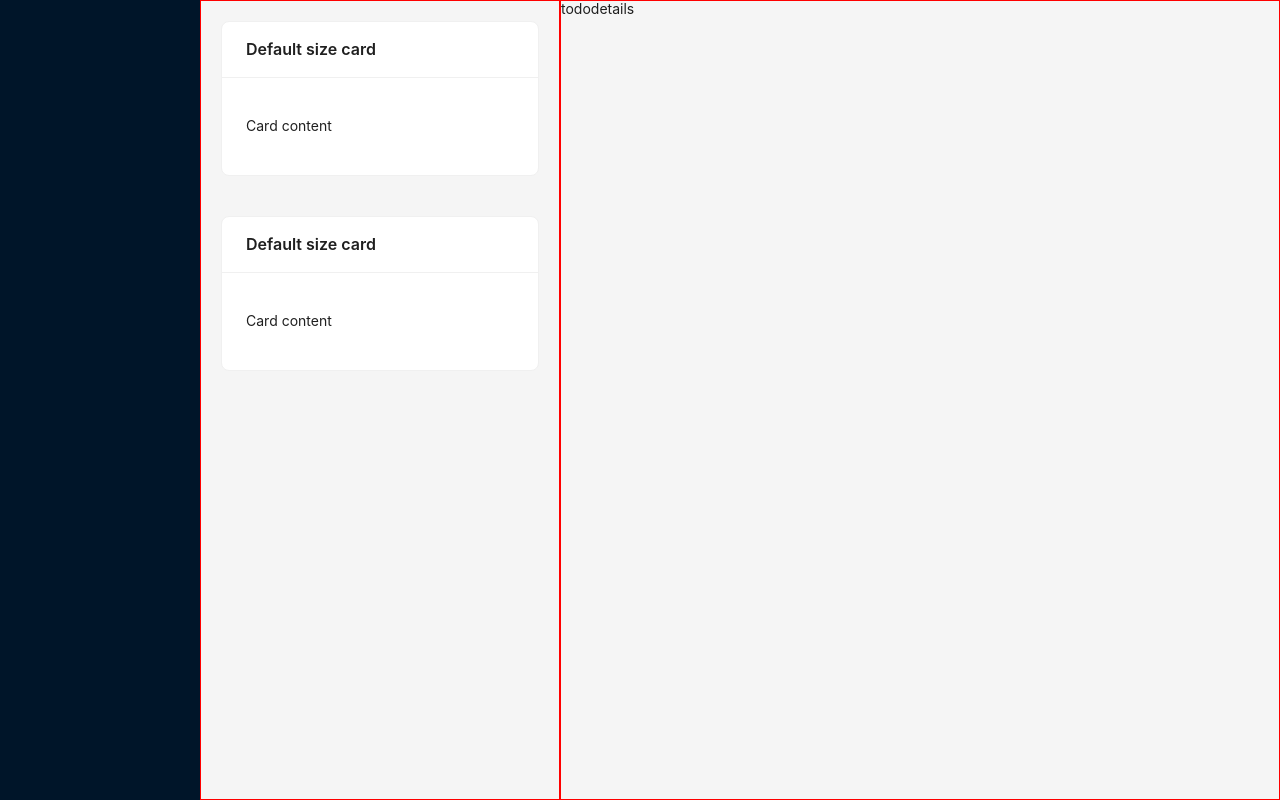
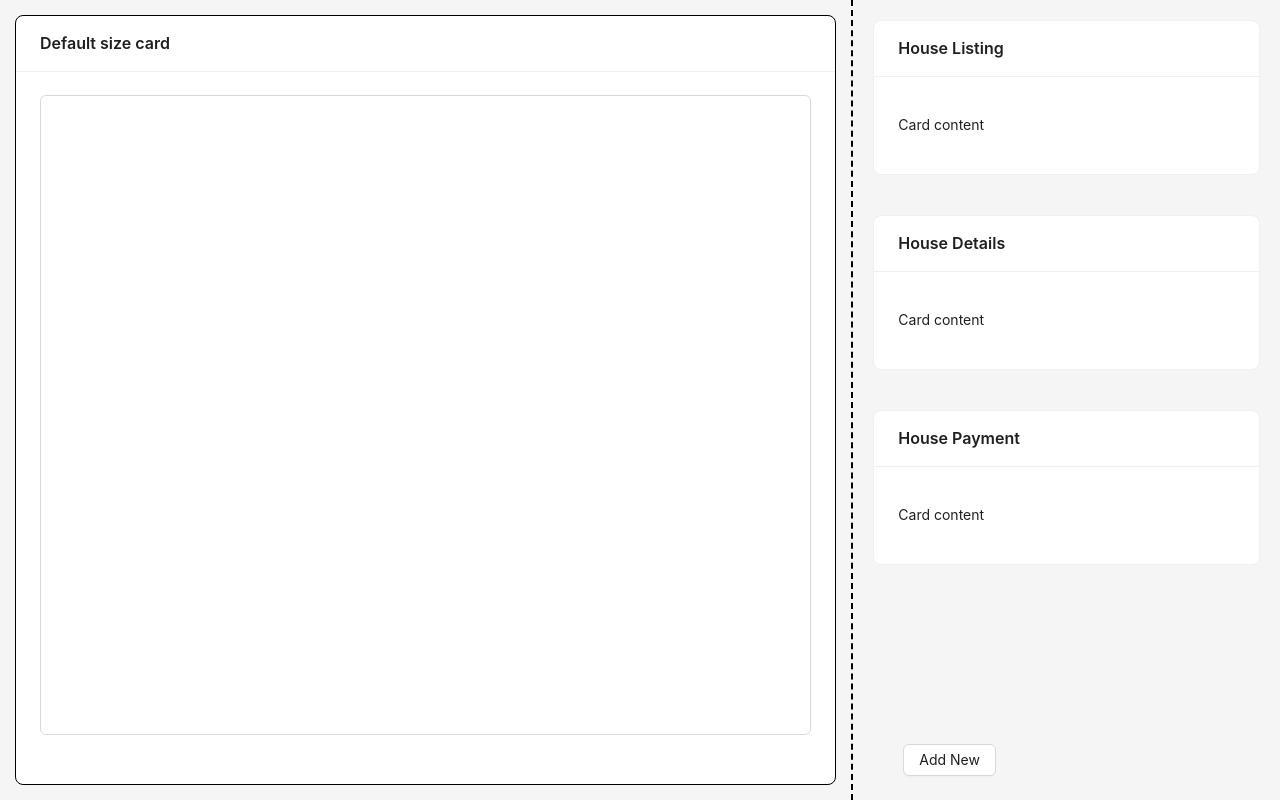
Before and after one commit to guowei42/todo-app, a React (Vite) app: page / in a window 1280 px wide. Built offline with nearby package versions, Linux system fonts and the light colour scheme.

Commit message:
modify layout

```diff
--- a/db/db.json
+++ b/db/db.json
@@ -0,0 +1,21 @@
+{
+    "Roots": [
+        {
+            "id": "72e07c05-ce00-43a6-995d-ec6b05a929ff",
+            "title": "House Listing"
+        },
+        {
+            "id": "22a36016-88c1-48b0-83da-c078ec1c416b",
+            "title": "House Details"
+        },
+        {
+            "id": "98f33552-bf02-453b-84d5-2bf99b6a3f49",
+            "title": "House Payment"
+        }
+    ],
+    "Children": [
+        {
+            "id": "9aeebd10-98f8-4796-af75-7a4751793bcc"
+        }
+    ]
+}
--- a/src/App.tsx
+++ b/src/App.tsx
@@ -1,19 +1,13 @@
-import { Layout, Menu } from "antd";
-import Sider from "antd/es/layout/Sider";
+import { Layout } from "antd";
 import { Content } from "antd/es/layout/layout";
 import TodoContent from "./features/TodoContent";
 
 const App = () => {
     return (
         <Layout style={{ minHeight: "100vh" }}>
-            <Sider>
-                <Menu />
-            </Sider>
-            <Layout>
-                <Content>
-                    <TodoContent />
-                </Content>
-            </Layout>
+            <Content>
+                <TodoContent />
+            </Content>
         </Layout>
     );
 };
--- a/src/features/TodoContent/components/TodoDetails.tsx
+++ b/src/features/TodoContent/components/TodoDetails.tsx
@@ -1,8 +1,12 @@
+import { Card } from "antd";
+import TextArea from "antd/es/input/TextArea";
 
 const TodoDetails = () => {
     return (
         <>
-            tododetails
+            <Card title="Default size card" style={{height: "100%", border: "1px solid black" }} bordered>
+                <TextArea style={{ height: "80vh", resize: 'none' }}>Card content</TextArea>
+            </Card>
         </>
     );
 };
--- a/src/features/TodoContent/components/TodoList.tsx
+++ b/src/features/TodoContent/components/TodoList.tsx
@@ -1,18 +1,33 @@
 import { Card } from "antd";
-
+const Roots = [
+    {
+        id: "72e07c05-ce00-43a6-995d-ec6b05a929ff",
+        title: "House Listing",
+    },
+    {
+        id: "22a36016-88c1-48b0-83da-c078ec1c416b",
+        title: "House Details",
+    },
+    {
+        id: "98f33552-bf02-453b-84d5-2bf99b6a3f49",
+        title: "House Payment",
+    },
+];
 const TodoList = () => {
     return (
         <>
-            <div style={{padding: "20px"}}>
-                <Card title="Default size card" style={{ width: "100%" }}>
-                    <p>Card content</p>
-                </Card>
-            </div>
-            <div style={{padding: "20px"}}>
-                <Card title="Default size card" style={{ width: "100%" }}>
-                    <p>Card content</p>
-                </Card>
-            </div>
+            {Roots.map((e) => (
+                <div style={{ padding: "20px" }}>
+                    <Card
+                        title={e.title}
+                        style={{ width: "100%" }}
+                        bordered
+                        hoverable
+                    >
+                        <p>Card content</p>
+                    </Card>
+                </div>
+            ))}
         </>
     );
 };
--- a/src/features/TodoContent/index.tsx
+++ b/src/features/TodoContent/index.tsx
@@ -1,17 +1,26 @@
-import { Col, Layout, Row } from "antd";
-import { Content } from "antd/es/layout/layout";
+import { Button, Col, Layout, Row } from "antd";
+import { Content, Footer } from "antd/es/layout/layout";
 import TodoList from "./components/TodoList";
 import TodoDetails from "./components/TodoDetails";
 
 const TodoContent = () => {
     return (
         <Layout>
-            <Row style={{minHeight: "100vh"}}>
-                <Col span={8} style={{border: "1px solid red"}}>
-                    <Content><TodoList/></Content>
+            <Row style={{ minHeight: "100vh" }}>
+                <Col span={16} style={{ borderRight: "2px dashed black" }}>
+                    <Content style={{ height: "100%", padding: "15px" }}>
+                        <TodoDetails />
+                    </Content>
                 </Col>
-                <Col span={16} style={{border: "1px solid red"}}>
-                    <Content><TodoDetails/></Content>
+                <Col span={8}>
+                    <Layout style={{ height: "100%" }}>
+                        <Content>
+                            <TodoList />
+                        </Content>
+                        <Footer>
+                            <Button>Add New</Button>
+                        </Footer>
+                    </Layout>
                 </Col>
             </Row>
         </Layout>
```
Also changed, not shown: src/api/index.tsx (added).
